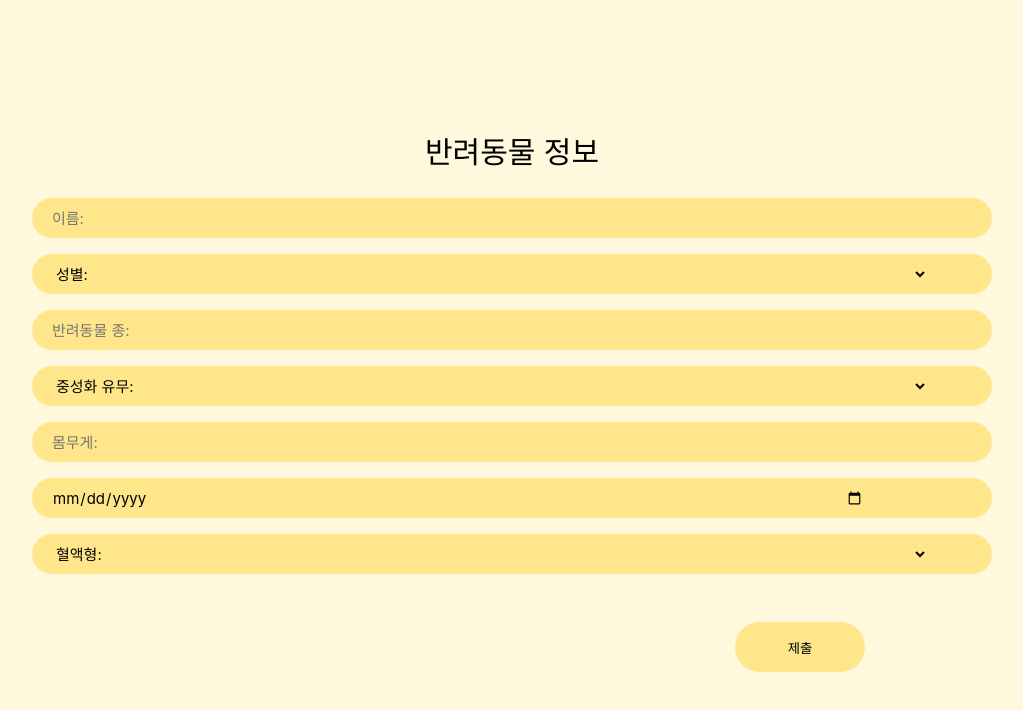
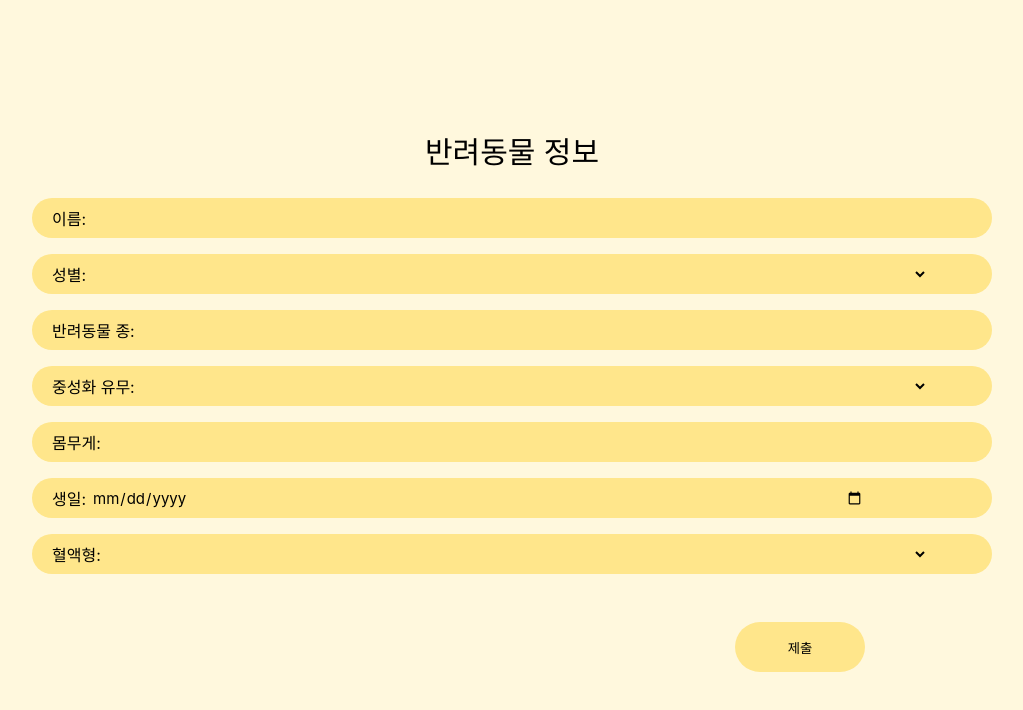
Before and after one commit to Yusmin97/petCheckApp, a React (Create React App) app: page /petinfo in a window 1280 px wide. Shown: the top 710 px of the page, without its empty margins (128-1151 px from the left). Built offline with nearby package versions, Linux system fonts and the light colour scheme.

Commit message:
🔨 Modify: 반려동물 입력 페이지 라벨 추가 및 수정

```diff
--- a/src/page/petInfo/PetInfo.css
+++ b/src/page/petInfo/PetInfo.css
@@ -14,6 +14,7 @@
   height: 5vh;
   display: flex;
   align-items: center;
+  position: relative;
   border-top-left-radius: 30px;
   border-top-right-radius: 30px;
   border-bottom-left-radius: 30px;
@@ -26,7 +27,17 @@
   font-size: 15px;
   background-color: transparent;
   border: none;
-  text-indent: 20px;
+  text-indent: 60px;
+}
+.placeholderName {
+  position: absolute;
+  top: 10;
+  left: 20px;
+  pointer-events: none;
+  color: #000; /* 힌트의 색상 */
+}
+.petNameInput:focus + .placeholderName {
+  display: none;
 }
 
 .petGender {
@@ -35,6 +46,7 @@
   height: 5vh;
   display: flex;
   align-items: center;
+  position: relative;
   border-top-left-radius: 30px;
   border-top-right-radius: 30px;
   border-bottom-left-radius: 30px;
@@ -48,7 +60,17 @@
   font-size: 15px;
   background-color: transparent;
   border: none;
-  text-indent: 20px;
+  text-indent: 55px;
+}
+.placeholderGender {
+  position: absolute;
+  top: 10;
+  left: 20px;
+  pointer-events: none;
+  color: #000; /* 힌트의 색상 */
+}
+.petGenderSelect:focus + .placeholderGender {
+  display: none;
 }
 
 .petType {
@@ -57,6 +79,7 @@
   height: 5vh;
   display: flex;
   align-items: center;
+  position: relative;
   border-top-left-radius: 30px;
   border-top-right-radius: 30px;
   border-bottom-left-radius: 30px;
@@ -70,7 +93,17 @@
   font-size: 15px;
   background-color: transparent;
   border: none;
-  text-indent: 20px;
+  text-indent: 110px;
+}
+.placeholderType {
+  position: absolute;
+  top: 10;
+  left: 20px;
+  pointer-events: none;
+  color: #000; /* 힌트의 색상 */
+}
+.petTypeInput:focus + .placeholderType {
+  display: none;
 }
 
 .petNeutered {
@@ -79,6 +112,7 @@
   height: 5vh;
   display: flex;
   align-items: center;
+  position: relative;
   border-top-left-radius: 30px;
   border-top-right-radius: 30px;
   border-bottom-left-radius: 30px;
@@ -92,7 +126,17 @@
   font-size: 15px;
   background-color: transparent;
   border: none;
-  text-indent: 20px;
+  text-indent: 110px;
+}
+.placeholderNeutered {
+  position: absolute;
+  top: 10;
+  left: 20px;
+  pointer-events: none;
+  color: #000; /* 힌트의 색상 */
+}
+.petNeuteredSelect:focus + .placeholderNeutered {
+  display: none;
 }
 
 .petWeight {
@@ -101,6 +145,7 @@
   height: 5vh;
   display: flex;
   align-items: center;
+  position: relative;
   border-top-left-radius: 30px;
   border-top-right-radius: 30px;
   border-bottom-left-radius: 30px;
@@ -114,7 +159,17 @@
   font-size: 15px;
   background-color: transparent;
   border: none;
-  text-indent: 20px;
+  text-indent: 75px;
+}
+.placeholderWeight {
+  position: absolute;
+  top: 10;
+  left: 20px;
+  pointer-events: none;
+  color: #000; /* 힌트의 색상 */
+}
+.petWeightInput:focus + .placeholderWeight {
+  display: none;
 }
 
 .petBirth {
@@ -123,6 +178,7 @@
   height: 5vh;
   display: flex;
   align-items: center;
+  position: relative;
   border-top-left-radius: 30px;
   border-top-right-radius: 30px;
   border-bottom-left-radius: 30px;
@@ -136,7 +192,17 @@
   font-size: 15px;
   background-color: transparent;
   border: none;
-  text-indent: 10px;
+  text-indent: 30px;
+}
+.placeholderBirth {
+  position: absolute;
+  top: 10;
+  left: 20px;
+  pointer-events: none;
+  color: #000; /* 힌트의 색상 */
+}
+.petBirthInput:focus + .placeholderBirth {
+  display: none;
 }
 
 .petBlood {
@@ -145,6 +211,7 @@
   height: 5vh;
   display: flex;
   align-items: center;
+  position: relative;
   border-top-left-radius: 30px;
   border-top-right-radius: 30px;
   border-bottom-left-radius: 30px;
@@ -158,7 +225,17 @@
   font-size: 15px;
   background-color: transparent;
   border: none;
-  text-indent: 20px;
+  text-indent: 70px;
+}
+.placeholderBlood {
+  position: absolute;
+  top: 10;
+  left: 20px;
+  pointer-events: none;
+  color: #000; /* 힌트의 색상 */
+}
+.petBloodSelect:focus + .placeholderBlood {
+  display: none;
 }
 
 .petInfoButton {
--- a/src/page/petInfo/PetInfo.tsx
+++ b/src/page/petInfo/PetInfo.tsx
@@ -4,41 +4,57 @@ import './PetInfo.css';
 function PetInfo() {
   return (
     <div className="container">
-      <div className='petInfoTitle'>반려동물 정보</div>
+      <div className="petInfoTitle">반려동물 정보</div>
       <div className="petName">
-        <input className="petNameInput" id="name" type="text" placeholder="이름:" />
+        <label htmlFor="name" className="placeholderName">
+          이름:
+        </label>
+        <input className="petNameInput" id="name" type="text" />
       </div>
       <div className="petGender">
+        <label htmlFor="gender" className="placeholderGender">
+          성별:
+        </label>
         <select className="petGenderSelect" id="gender">
-          <option value="" disabled selected>
-            성별:
-          </option>
+          <option value="" disabled selected></option>
           <option value="male">수컷</option>
           <option value="female">암컷</option>
         </select>
       </div>
       <div className="petType">
-        <input className="petTypeInput" id="pet_type" type="text" placeholder="반려동물 종:" />
+        <label htmlFor="pet_type" className="placeholderType">
+          반려동물 종:
+        </label>
+        <input className="petTypeInput" id="pet_type" type="text" />
       </div>
       <div className="petNeutered">
+        <label htmlFor="neutered" className="placeholderNeutered">
+          중성화 유무:
+        </label>
         <select className="petNeuteredSelect" id="neutered">
-          <option value="" disabled selected>
-            중성화 유무:
-          </option>
+          <option value="" disabled selected></option>
           <option value="yes">O</option>
           <option value="no">X</option>
         </select>
       </div>
       <div className="petWeight">
-        <input className="petWeightInput" id="weight" type="text" placeholder="몸무게:" />
+        <label htmlFor="weight" className="placeholderWeight">
+          몸무게:
+        </label>
+        <input className="petWeightInput" id="weight" type="text" />
       </div>
       <div className="petBirth">
-        <input className="petBirthInput" id="birthday" type="date" placeholder="생일:" />
+        <label htmlFor="birthday" className="placeholderBirth">
+          생일:
+        </label>
+        <input className="petBirthInput" id="birthday" type="date" />
       </div>
       <div className="petBlood">
+        <label htmlFor="blood_type" className="placeholderBlood">
+          혈액형:
+        </label>
         <select className="petBloodSelect" id="blood_type">
           <option value="" disabled selected>
-            혈액형:
           </option>
           <option value="A">A</option>
           <option value="B">B</option>
```
